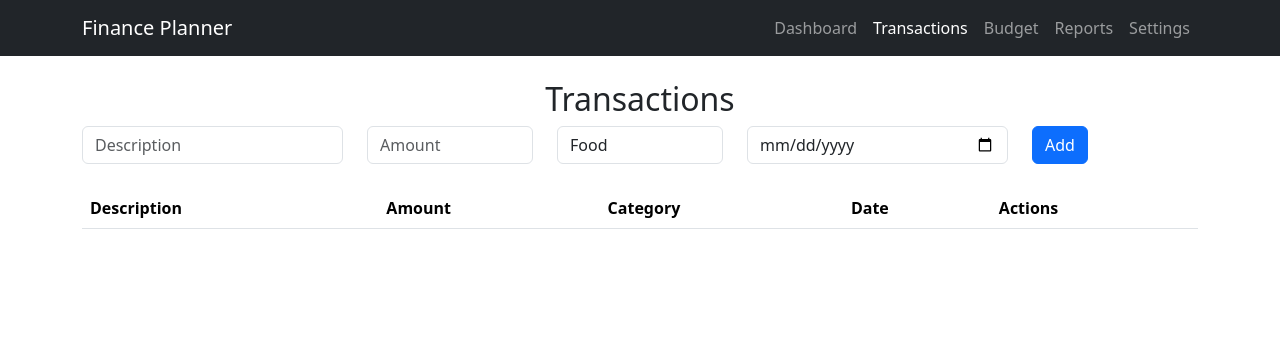
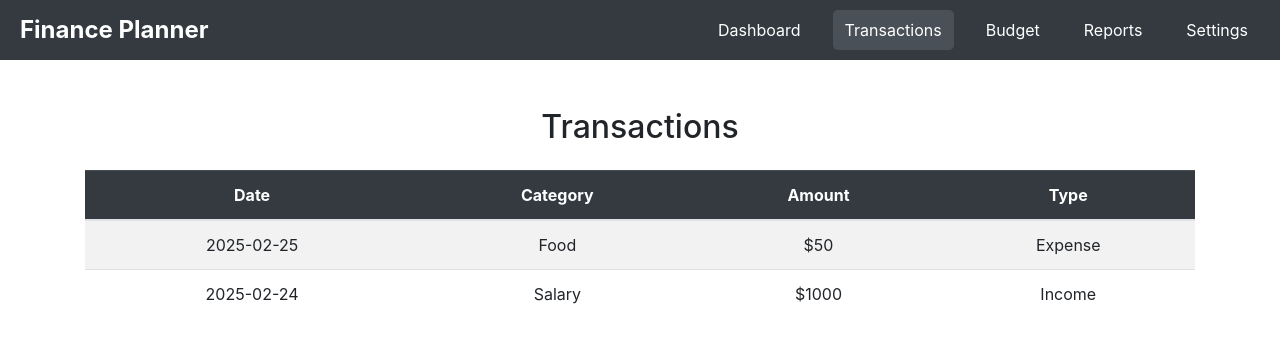
Before and after one commit to dshryn/finance-planner-site, a plain HTML site: page transactions.html in a window 1280 px wide. Drawn offline with nearby package versions, Linux system fonts and the light colour scheme.

Commit message:
app bar updated

```diff
--- a/css/styles.css
+++ b/css/styles.css
@@ -1,28 +1,39 @@
-/* Budget Screen Background */
-#budget-screen {
-    min-height: 100vh;
+.app-bar {
+    background-color: #343a40;
+    padding: 10px 20px;
     display: flex;
-    flex-direction: column;
+    justify-content: space-between;
     align-items: center;
-    justify-content: center;
-    color: white;
-    text-align: center;
-    padding: 20px;
 }
 
-/* Adjust form appearance */
-.budget-form {
-    background: rgba(0, 0, 0, 0.7);
-    /* Dark overlay for readability */
-    padding: 20px;
-    border-radius: 10px;
-    width: 80%;
-    max-width: 500px;
+.app-bar-container {
+    width: 100%;
+    display: flex;
+    justify-content: space-between;
+    align-items: center;
 }
 
-/* Adjust progress bars */
-.budget-progress {
-    background: rgba(255, 255, 255, 0.3);
-    height: 10px;
+.app-bar-brand {
+    color: white;
+    font-size: 1.5rem;
+    text-decoration: none;
+    font-weight: bold;
+}
+
+.app-bar-menu {
+    display: flex;
+    gap: 20px;
+}
+
+.app-bar-link {
+    color: white;
+    text-decoration: none;
+    font-size: 1rem;
+    padding: 8px 12px;
     border-radius: 5px;
 }
+
+.app-bar-link:hover,
+.app-bar-link.active {
+    background-color: #495057;
+}
--- a/reports.html
+++ b/reports.html
@@ -10,42 +10,25 @@
 </head>
 
 <body>
-    <nav class="navbar navbar-expand-lg navbar-dark bg-dark">
-        <div class="container">
-            <a class="navbar-brand" href="#">Finance Planner</a>
-            <button class="navbar-toggler" type="button" data-bs-toggle="collapse" data-bs-target="#navbarNav">
-                <span class="navbar-toggler-icon"></span>
-            </button>
-            <div class="collapse navbar-collapse" id="navbarNav">
-                <ul class="navbar-nav ms-auto">
-                    <li class="nav-item"><a class="nav-link" href="index.html">Dashboard</a></li>
-                    <li class="nav-item"><a class="nav-link" href="transactions.html">Transactions</a></li>
-                    <li class="nav-item"><a class="nav-link" href="budget.html">Budget</a></li>
-                    <li class="nav-item"><a class="nav-link active" href="reports.html">Reports</a></li>
-                    <li class="nav-item"><a class="nav-link" href="settings.html">Settings</a></li>
-                </ul>
+    <nav class="app-bar">
+        <div class="app-bar-container">
+            <a class="app-bar-brand" href="#">Finance Planner</a>
+            <div class="app-bar-menu">
+                <a class="app-bar-link" href="index.html">Dashboard</a>
+                <a class="app-bar-link" href="transactions.html">Transactions</a>
+                <a class="app-bar-link" href="budget.html">Budget</a>
+                <a class="app-bar-link active" href="reports.html">Reports</a>
+                <a class="app-bar-link" href="settings.html">Settings</a>
             </div>
         </div>
     </nav>
 
-    <div class="container mt-4">
-        <h2 class="text-center">Reports & Insights</h2>
-
-        <div class="row">
-            <div class="col-md-6">
-                <h5>Spending Breakdown</h5>
-                <canvas id="spendingPieChart"></canvas>
-            </div>
-            <div class="col-md-6">
-                <h5>Monthly Expense Trends</h5>
-                <canvas id="expenseBarChart"></canvas>
-            </div>
-        </div>
+    <div class="container mt-5">
+        <h2 class="text-center">Financial Reports</h2>
+        <p class="text-center">Graphs and reports will be displayed here.</p>
     </div>
 
     <script src="js/bootstrap.bundle.min.js"></script>
-    <script src="https://cdn.jsdelivr.net/npm/chart.js"></script>
-    <script src="js/reports.js"></script>
 </body>
 
 </html>
--- a/transactions.html
+++ b/transactions.html
@@ -10,71 +10,48 @@
 </head>
 
 <body>
-    <nav class="navbar navbar-expand-lg navbar-dark bg-dark">
-        <div class="container">
-            <a class="navbar-brand" href="#">Finance Planner</a>
-            <button class="navbar-toggler" type="button" data-bs-toggle="collapse" data-bs-target="#navbarNav">
-                <span class="navbar-toggler-icon"></span>
-            </button>
-            <div class="collapse navbar-collapse" id="navbarNav">
-                <ul class="navbar-nav ms-auto">
-                    <li class="nav-item"><a class="nav-link" href="index.html">Dashboard</a></li>
-                    <li class="nav-item"><a class="nav-link active" href="transactions.html">Transactions</a></li>
-                    <li class="nav-item"><a class="nav-link" href="budget.html">Budget</a></li>
-                    <li class="nav-item"><a class="nav-link" href="reports.html">Reports</a></li>
-                    <li class="nav-item"><a class="nav-link" href="settings.html">Settings</a></li>
-                </ul>
+    <nav class="app-bar">
+        <div class="app-bar-container">
+            <a class="app-bar-brand" href="#">Finance Planner</a>
+            <div class="app-bar-menu">
+                <a class="app-bar-link" href="index.html">Dashboard</a>
+                <a class="app-bar-link active" href="transactions.html">Transactions</a>
+                <a class="app-bar-link" href="budget.html">Budget</a>
+                <a class="app-bar-link" href="reports.html">Reports</a>
+                <a class="app-bar-link" href="settings.html">Settings</a>
             </div>
         </div>
     </nav>
 
-    <div class="container mt-4">
-        <h2 class="text-center">Transactions</h2>
-
-        <form id="transaction-form" class="mb-4">
-            <div class="row">
-                <div class="col-md-3">
-                    <input type="text" id="description" class="form-control" placeholder="Description" required>
-                </div>
-                <div class="col-md-2">
-                    <input type="number" id="amount" class="form-control" placeholder="Amount" required>
-                </div>
-                <div class="col-md-2">
-                    <select id="category" class="form-control">
-                        <option value="Food">Food</option>
-                        <option value="Travel">Travel</option>
-                        <option value="Rent">Rent</option>
-                        <option value="Shopping">Shopping</option>
-                        <option value="Other">Other</option>
-                    </select>
-                </div>
-                <div class="col-md-3">
-                    <input type="date" id="date" class="form-control" required>
-                </div>
-                <div class="col-md-2">
-                    <button type="submit" class="btn btn-primary">Add</button>
-                </div>
-            </div>
-        </form>
-
-        <table class="table table-striped">
-            <thead>
+    <div class="container mt-5">
+        <h2 class="text-center mb-4">Transactions</h2>
+        <table class="table table-striped text-center">
+            <thead class="table-dark">
                 <tr>
-                    <th>Description</th>
+                    <th>Date</th>
+                    <th>Category</th>
                     <th>Amount</th>
-                    <th>Category</th>
-                    <th>Date</th>
-                    <th>Actions</th>
+                    <th>Type</th>
                 </tr>
             </thead>
-            <tbody id="transaction-list">
-                <!-- Transactions will be dynamically added here -->
+            <tbody>
+                <tr>
+                    <td>2025-02-25</td>
+                    <td>Food</td>
+                    <td>$50</td>
+                    <td>Expense</td>
+                </tr>
+                <tr>
+                    <td>2025-02-24</td>
+                    <td>Salary</td>
+                    <td>$1000</td>
+                    <td>Income</td>
+                </tr>
             </tbody>
         </table>
     </div>
 
     <script src="js/bootstrap.bundle.min.js"></script>
-    <script src="js/transactions.js"></script>
 </body>
 
 </html>
```
Also changed, not shown: budget.html (+36 -1 lines), index.html (+14 -19 lines), settings.html (+20 -24 lines).
